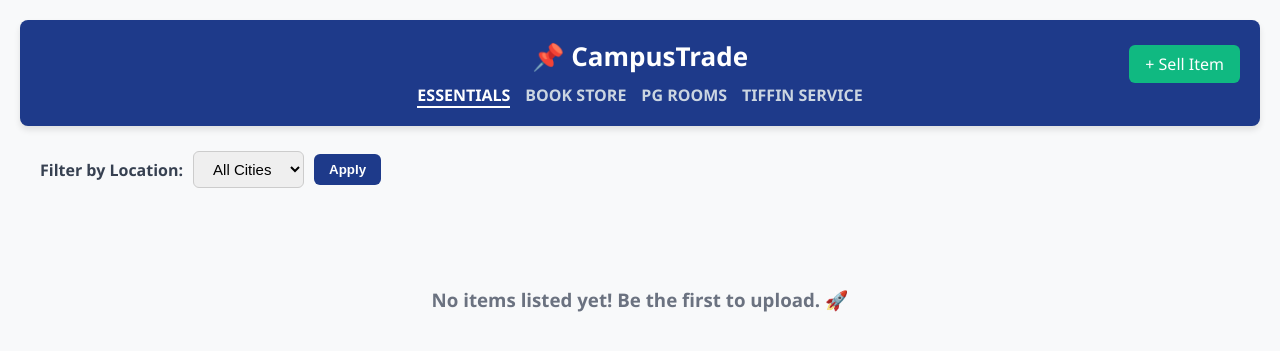
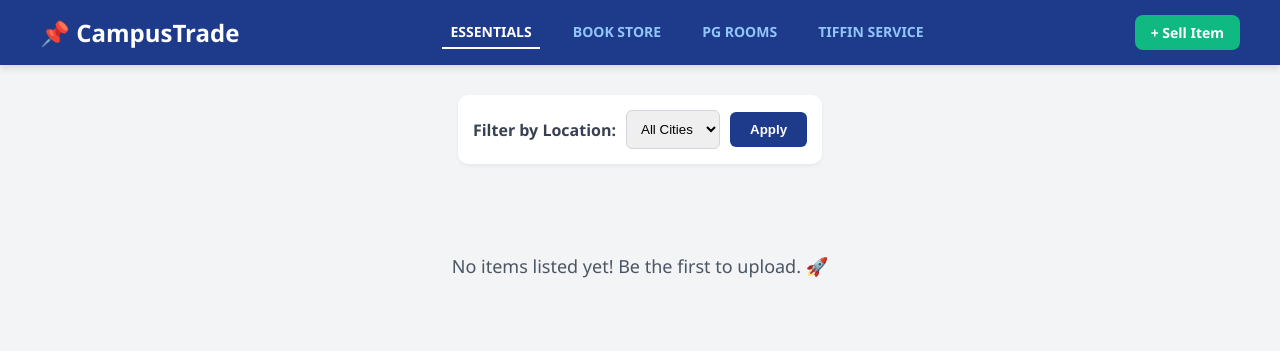
Before and after one commit to priyanshu1815/CampusTrade, a Flask app: template templates/index.html in a window 1280 px wide. Shown: the top 351 px of the page. Run offline with Flask 3, Linux system fonts and the light colour scheme; the template is opened without the code that fills it, so the values that code supplies are empty.

Commit message:
Update index.html

```diff
--- a/templates/index.html
+++ b/templates/index.html
@@ -1,184 +1,174 @@
 <!DOCTYPE html>
 <html lang="en">
-
 <head>
     <meta charset="UTF-8">
     <meta name="viewport" content="width=device-width, initial-scale=1.0">
-    <title>CampusTrade - Student Essentials</title>
+    <title>CampusTrade - Essentials</title>
     <style>
         body {
             font-family: 'Segoe UI', sans-serif;
-            background-color: #f8f9fa;
+            background-color: #f3f4f6;
             margin: 0;
-            padding: 20px;
+            padding: 0;
         }
 
-        nav {
-            background-color: #1e3a8a;
-            color: white;
-            padding: 18px;
-            text-align: center;
-            border-radius: 8px;
-            margin-bottom: 25px;
-            position: relative;
+        /* Responsive Navbar Container */
+        .navbar {
+            background: #1e3a8a;
+            padding: 15px 20px;
+            display: flex;
+            flex-direction: column;
+            align-items: center;
+            gap: 15px;
             box-shadow: 0 4px 6px rgba(0, 0, 0, 0.1);
         }
 
+        .nav-title {
+            color: white;
+            font-size: 24px;
+            font-weight: bold;
+            margin: 0;
+            text-align: center;
+        }
+
+        /* Links block supporting wrapping on smaller screens */
+        .nav-links {
+            display: flex;
+            flex-wrap: wrap;
+            justify-content: center;
+            gap: 12px;
+            width: 100%;
+        }
+
+        .nav-links a {
+            color: #93c5fd;
+            text-decoration: none;
+            font-weight: 600;
+            font-size: 13px;
+            text-transform: uppercase;
+            padding: 6px 8px;
+            transition: color 0.2s;
+        }
+
+        .nav-links a:hover, .nav-links a.active {
+            color: white;
+            border-bottom: 2px solid white;
+        }
+
+        .btn-sell {
+            background-color: #10b981;
+            color: white;
+            padding: 8px 16px;
+            border-radius: 8px;
+            text-decoration: none;
+            font-weight: bold;
+            font-size: 13px;
+            transition: background 0.2s;
+            text-align: center;
+            white-space: nowrap;
+        }
+
+        .btn-sell:hover {
+            background-color: #059669;
+        }
+
+        /* Main Content Section */
         .container {
             max-width: 1200px;
-            margin: 0 auto;
-            display: grid;
-            grid-template-columns: repeat(auto-fill, minmax(300px, 1fr));
-            gap: 25px;
+            margin: 30px auto;
+            padding: 0 20px;
+            text-align: center;
         }
 
-        .item-card {
+        .filter-section {
             background: white;
-            padding: 20px;
-            border-radius: 12px;
-            box-shadow: 0 4px 12px rgba(0, 0, 0, 0.05);
-            transition: transform 0.2s;
-            border-top: 5px solid #1e3a8a;
+            padding: 15px;
+            border-radius: 10px;
+            display: inline-flex;
+            flex-wrap: wrap;
+            gap: 10px;
+            align-items: center;
+            justify-content: center;
+            box-shadow: 0 2px 4px rgba(0,0,0,0.05);
+            margin-bottom: 30px;
         }
 
-        .item-card:hover {
-            transform: translateY(-5px);
+        .filter-section select {
+            padding: 10px;
+            border-radius: 6px;
+            border: 1px solid #d1d5db;
+            outline: none;
         }
 
-        .item-img {
-            width: 100%;
-            height: 180px;
-            object-fit: cover;
-            border-radius: 8px;
-            margin-bottom: 12px;
+        .filter-section button {
+            background: #1e3a8a;
+            color: white;
+            border: none;
+            padding: 10px 20px;
+            border-radius: 6px;
+            cursor: pointer;
+            font-weight: bold;
         }
 
-        .item-title {
-            font-size: 20px;
-            margin: 0 0 10px 0;
-            color: #1f2937;
+        .no-items {
+            margin-top: 60px;
+            color: #4b5563;
+            font-size: 18px;
+            font-weight: 500;
         }
 
-        .item-price {
-            font-size: 22px;
-            font-weight: bold;
-            color: #10b981;
-            margin: 10px 0;
-        }
-
-        .item-city {
-            font-size: 14px;
-            color: #6b7280;
-            margin-bottom: 15px;
-        }
-
-        .btn-chat {
-            display: block;
-            background-color: #1e3a8a;
-            color: white;
-            padding: 10px;
-            text-align: center;
-            text-decoration: none;
-            border-radius: 6px;
-            font-weight: bold;
-            transition: background 0.2s;
-        }
-
-        .btn-chat:hover {
-            background-color: #1e40af;
+        /* Desktop layout (Laptop par automatic side-by-side ho jayega) */
+        @media (min-width: 768px) {
+            .navbar {
+                flex-direction: row;
+                justify-content: space-between;
+                padding: 15px 40px;
+            }
+            .nav-links {
+                width: auto;
+                gap: 25px;
+            }
+            .nav-links a {
+                font-size: 14px;
+            }
+            .btn-sell {
+                font-size: 14px;
+            }
+            .nav-title {
+                text-align: left;
+            }
         }
     </style>
 </head>
-
 <body>
 
-    <nav
-        style="background-color: #1e3a8a; color: white; padding: 18px; text-align: center; border-radius: 8px; margin-bottom: 25px; position: relative;">
-        <span style="font-size: 26px; font-weight: bold;">📌 CampusTrade</span>
-        <div style="margin-top: 10px; display: flex; justify-content: center; gap: 15px;">
-            <a href="/"
-                style="color: white; text-decoration: none; font-weight: bold; border-bottom: 2px solid white;">ESSENTIALS</a>
-            <a href="/bookstore" style="color: #cbd5e1; text-decoration: none; font-weight: bold;">BOOK STORE</a>
-            <a href="/rooms" style="color: #cbd5e1; text-decoration: none; font-weight: bold;">PG ROOMS</a>
-            <a href="/tiffin" style="color: #cbd5e1; text-decoration: none; font-weight: bold;">TIFFIN SERVICE</a>
+    <div class="navbar">
+        <h1 class="nav-title">📌 CampusTrade</h1>
+        <div class="nav-links">
+            <a href="/" class="active">Essentials</a>
+            <a href="/bookstore">Book Store</a>
+            <a href="/rooms">PG Rooms</a>
+            <a href="/tiffin">Tiffin Service</a>
         </div>
-        <a href="/upload"
-            style="position: absolute; right: 20px; top: 25px; background-color: #10b981; color: white; padding: 8px 16px; text-decoration: none; border-radius: 6px; font-size: 16px;">+
-            Sell Item</a>
-    </nav>
-
-    {% if session.get('username') %}
-    <div style="max-width: 1200px; margin: 0 auto 25px auto;">
-
-        <div
-            style="font-size: 14px; color: #4b5563; background: #e5e7eb; padding: 8px 15px; border-radius: 8px; margin-bottom: 10px; display: flex; justify-content: space-between; align-items: center;">
-            <div>Logged in as: <strong>{{ session['username'] }}</strong></div>
-            <div>
-                <a href="/profile"
-                    style="color: #1e3a8a; text-decoration: none; font-weight: bold; margin-right: 15px;">👤 My
-                    Profile</a>
-                <a href="/logout" style="color: #ef4444; text-decoration: none; font-weight: bold;">Logout 🚪</a>
-            </div>
-        </div>
-
-        <div
-            style="background: linear-gradient(135deg, #e0e7ff, #eef2ff); padding: 20px; border-radius: 12px; border-left: 6px solid #1e3a8a; display: flex; justify-content: space-between; align-items: center; box-shadow: 0 4px 10px rgba(0,0,0,0.03);">
-            <div>
-                <h4 style="margin: 0 0 5px 0; color: #1e3a8a; font-size: 18px;">🎁 Refer 3 Friends = Get 1 Month FREE
-                    Premium!</h4>
-                <p style="margin: 0; color: #4b5563; font-size: 14px;">Your Invite Link: <strong
-                        style="color: #10b981; background: white; padding: 4px 8px; border-radius: 4px; border: 1px dashed #10b981;">http://127.0.0.1:5000/register?ref={{
-                        session['username'] }}</strong></p>
-            </div>
-            <div style="text-align: right;">
-                <span
-                    style="background: #1e3a8a; color: white; padding: 6px 12px; border-radius: 20px; font-size: 13px; font-weight: bold;">Joined:
-                    {{ ref_count }} / 3 Friends</span>
-                <div style="margin-top: 8px; font-weight: bold; font-size: 15px;">
-                    Status: {% if is_premium == 1 %}<span style="color: #10b981;">👑 Premium Active</span>{% else
-                    %}<span style="color: #f59e0b;">⚠️ Regular Member</span>{% endif %}
-                </div>
-            </div>
-        </div>
-
-    </div>
-    {% endif %}
-
-    <div style="max-width: 1200px; margin: 0 auto 20px auto; display: flex; align-items: center; gap: 10px;">
-        <form action="/" method="GET" style="display: flex; gap: 10px; align-items: center;">
-            <label style="font-weight: bold; color: #374151;">Filter by Location:</label>
-            <select name="city" style="padding: 8px 15px; border-radius: 6px; border: 1px solid #ccc; font-size: 15px;">
-                <option value="">All Cities</option>
-                {% for city in cities %}
-                <option value="{{ city }}" {% if city==selected_city %}selected{% endif %}>{{ city }}</option>
-                {% endfor %}
-            </select>
-            <button type="submit"
-                style="background-color: #1e3a8a; color: white; padding: 8px 15px; border: none; border-radius: 6px; cursor: pointer; font-weight: bold;">Apply</button>
-        </form>
+        <a href="/upload" class="btn-sell">+ Sell Item</a>
     </div>
 
     <div class="container">
-        {% if items %}
-        {% for item in items %}
-        <div class="item-card">
-            <img src="/static/uploads/{{ item[7] if item[7] else 'default.jpg' }}" class="item-img">
+        <form method="GET" action="/" class="filter-section">
+            <label style="font-weight: 600; color: #374151;">Filter by Location:</label>
+            <select name="city">
+                <option value="">All Cities</option>
+                <option value="Kota">Kota</option>
+                <option value="Jaipur">Jaipur</option>
+                <option value="Delhi">Delhi</option>
+            </select>
+            <button type="submit">Apply</button>
+        </form>
 
-            <h2 class="item-title">{{ item[1] }}</h2>
-            <p style="color: #4b5563; font-size: 14px; margin: 5px 0;">{{ item[4] }}</p>
-            <p class="item-city">📍 {{ item[3] }}</p>
-            <p class="item-price">Template: ₹{{ item[2] }}</p>
-
-            <a href="/chat/{{ item[6] if item[6] else 'admin' }}/{{ item[0] }}" class="btn-chat">Chat with Seller 💬</a>
+        <div class="no-items">
+            <p>No items listed yet! Be the first to upload. 🚀</p>
         </div>
-        {% endfor %}
-        {% else %}
-        <div style="text-align: center; grid-column: 1 / -1; color: #6b7280; margin-top: 60px;">
-            <h3>No items listed yet! Be the first to upload. 🚀</h3>
-        </div>
-        {% endif %}
     </div>
 
 </body>
-
 </html>
```
